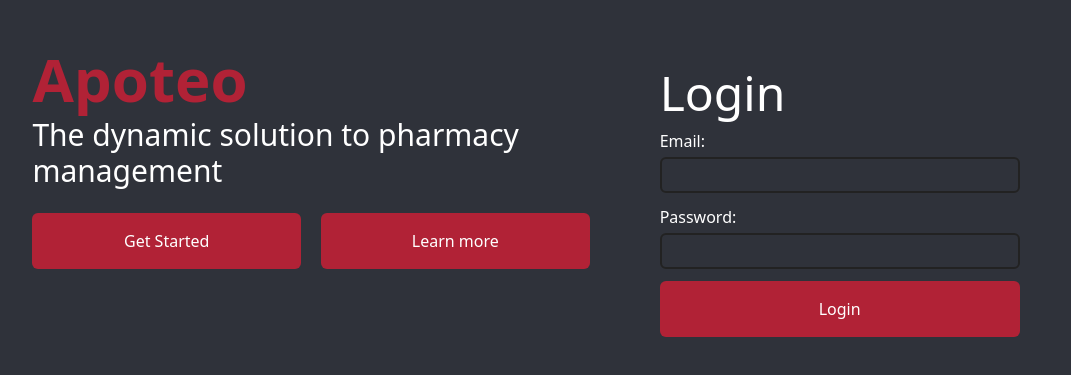
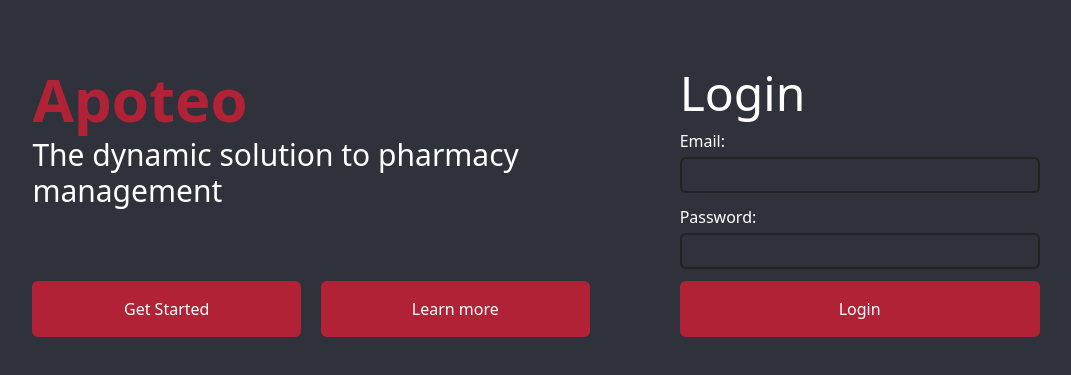
Before and after one commit to KarlGilden/apoteo, a Next.js app: page / in a window 1280 px wide. Shown: the part 197-572 px from the top of the page, without its empty margins (109-1180 px from the left). Built offline with nearby package versions, Linux system fonts and the light colour scheme.

Commit message:
minor header component UI change

```diff
--- a/components/HeaderContainer.tsx
+++ b/components/HeaderContainer.tsx
@@ -2,13 +2,13 @@ import React from 'react'
 
 const HeaderContainer = () => {
   return (
-    <div className=''>
+    <div className='p-5 flex flex-col justify-between'>
     <div className='text-center sm:text-left sm:pl-[10px]'>
       <h1 className='text-6xl font-bold text-secondary  mb-2'>Apoteo</h1>
       <h3 className='text-3xl text-white'>The dynamic solution to pharmacy management</h3>
     </div>
 
-    <div className='flex w-full my-6'>
+    <div className='flex w-full my-6 sm:my-0'>
       <button className='bg-secondary p-4 rounded-md text-white w-full mx-[10px]'>Get Started</button>
       <button className='bg-secondary p-4 rounded-md text-white w-full mx-[10px]'>Learn more</button>
     </div>
```
